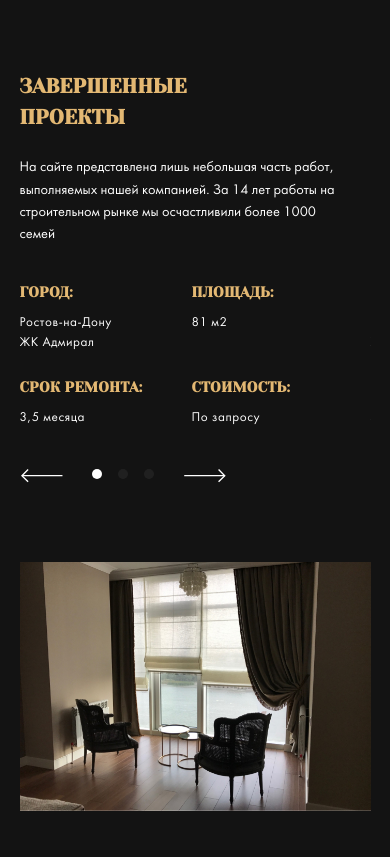
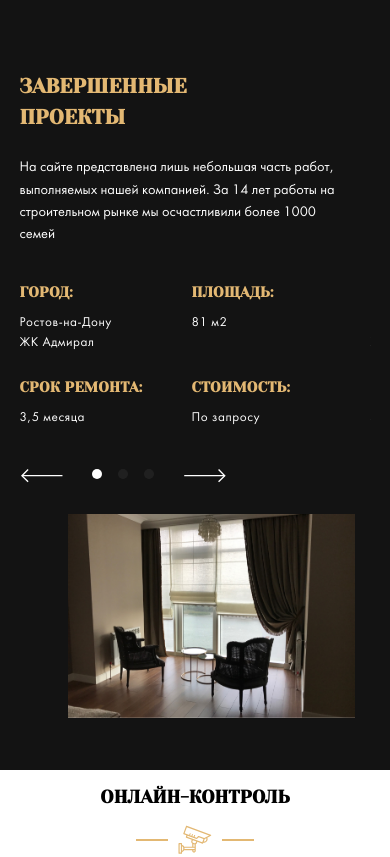
Before and after one commit to Irishjimdegriz/repair-design, a website: page index.html in a window 390 px wide. Shown: the part 500-1357 px from the top of the page. Drawn offline with nearby package versions, Linux system fonts and the light colour scheme; files whose address does not match are found by name.

Commit message:
fix: projects' text is not touching slides anymore, distance between slide and pagination are correct now

```diff
--- a/sass/_grid.sass
+++ b/sass/_grid.sass
@@ -17,3 +17,4 @@
     width: 60%
   &--padding
     padding-top: 1.5rem
+    padding-left: 4rem
--- a/sass/_media.sass
+++ b/sass/_media.sass
@@ -136,6 +136,8 @@
   .col
     &-40, &-60
       width: 100%
+    &-40
+      padding-bottom: 0
   .projects>.container
     width: 90%
   .section-title
@@ -174,12 +176,12 @@
         margin-bottom: 0.8rem
     &-image
       max-width: 100%
-      height: auto
-      object-fit: contain
+      height: 17rem
+      //object-fit: contain
   .col-60
     margin-top: 1.1rem
-    &>.swiper-container
-      margin-bottom: 5rem
+    // &>.swiper-container
+    //   margin-bottom: 5rem
   .steps
     display: none
 
```
Also changed, not shown: index.html (+1 -1 lines), css/style.css.
